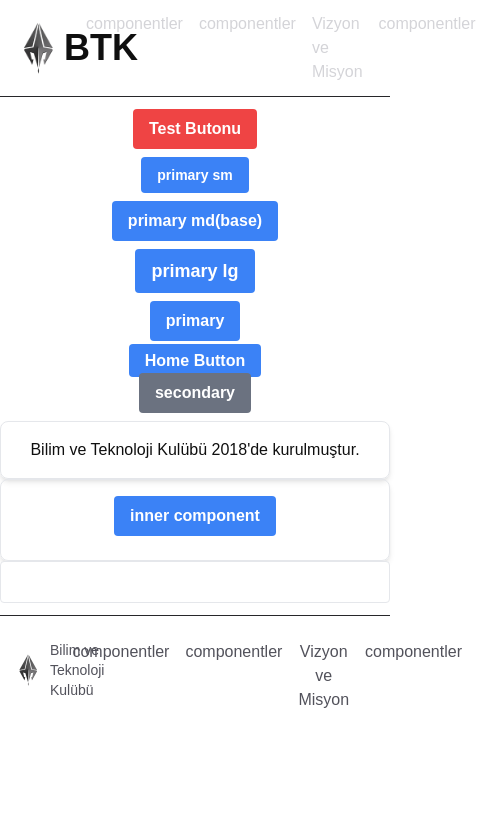
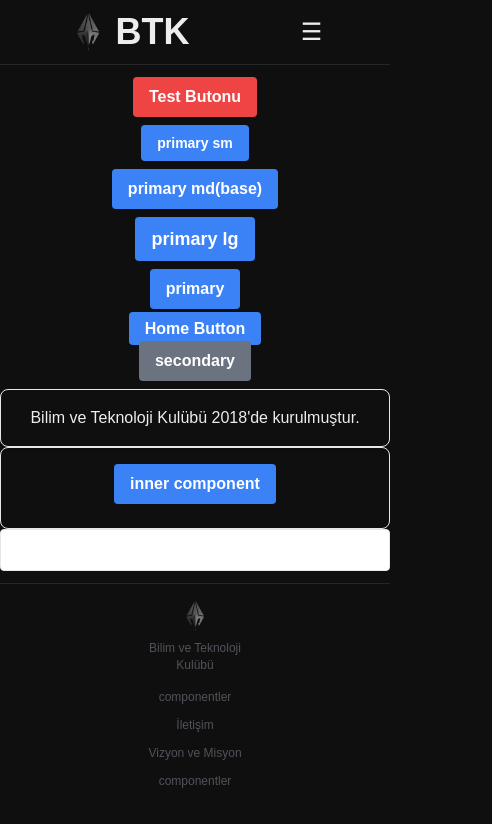
Before and after one commit to leidorf/btk-web-site, a Next.js app in the folder next-js/: page /components in a window 390 px wide. Shown: the top 824 px of the page, 492 px wide, since content can reach past the window. Built offline with nearby package versions, Linux system fonts and the light colour scheme.

Commit message:
ui fix for mobile view

```diff
--- a/next-js/pages/components/layout/Footer.js
+++ b/next-js/pages/components/layout/Footer.js
@@ -2,40 +2,52 @@ import Link from "next/link";
 
 const Footer = () => {
   return (
-    <footer className="py-3 mt-3 border-t border-zinc-800 text-center text-zinc-600">
-      <div>
-        <ul className="flex p-3 justify-around">
+    <footer className="py-4 mt-3 border-t border-zinc-800 text-zinc-600 text-xs">
+      <div className="flex flex-col md:flex-row items-center justify-center md:justify-around px-4">
+        <div className="flex flex-col items-center md:flex-row md:justify-start mb-4 md:mb-0">
+          <Link
+            className="flex flex-col items-center md:flex-row text-center md:text-left"
+            href={`/`}
+          >
+            <img
+              className="h-8 w-auto md:h-10 mb-2 md:mb-0 md:mr-4"
+              src="images/logo.png"
+              alt="Logo"
+            />
+            <span className="text-xs leading-snug">
+              Bilim ve Teknoloji
+              <br />
+              Kulübü
+            </span>
+          </Link>
+        </div>
+
+        <ul className="flex flex-col items-center gap-3 md:flex-row md:gap-6">
           <li>
-            <Link
-              className="flex items-center"
-              href={`/`}
-            >
-              <img
-                className="h-8 w-auto mr-1.5"
-                src="images/logo.png"
-              ></img>
-            <span className="text-sm whitespace-pre-line text-left">Bilim ve Teknoloji{"\n"}Kulübü</span>
-            </Link>
-          </li>
-          <li className="flex">
             <Link
               className="footer-item"
               href={`/components`}
             >
               componentler
             </Link>
+          </li>
+          <li>
             <Link
               className="footer-item"
-              href={`/components`}
+              href={`/contact`}
             >
-              componentler
+              İletişim
             </Link>
+          </li>
+          <li>
             <Link
               className="footer-item"
               href={"/vizyon_misyon"}
             >
               Vizyon ve Misyon
             </Link>
+          </li>
+          <li>
             <Link
               className="footer-item"
               href={`/components`}
--- a/next-js/pages/components/layout/Header.js
+++ b/next-js/pages/components/layout/Header.js
@@ -1,26 +1,112 @@
 import Link from "next/link";
+import { useState } from "react";
 
 const Header = () => {
+  const [menuOpen, setMenuOpen] = useState(false);
+
+  const toggleMenu = () => {
+    setMenuOpen(!menuOpen);
+  };
+
   return (
-    <header className="mb-3 border-b border-zinc-800 ">
-        <ul className="flex p-3 justify-around items-center">
+    <header className="mb-3 border-b border-zinc-800">
+      <div className="flex justify-around items-center p-3">
+        <Link
+          className="flex items-center"
+          href={`/`}
+        >
+          <img
+            className="h-10 md:h-12 w-auto"
+            src="images/logo.png"
+            alt="Logo"
+          />
+          <span className="text-4xl font-black ml-2">BTK</span>
+        </Link>
+
+        <button
+          className="block md:hidden text-2xl"
+          onClick={toggleMenu}
+          aria-label="Toggle Menu"
+        >
+          ☰
+        </button>
+
+        <ul className="hidden md:flex gap-6">
           <li>
-            <Link className="flex items-center" href={`/`}>
-              <img
-                className="logo"
-                src="images/logo.png"
-              ></img>
-              <span className="text-4xl text-decoration-none font-black">BTK</span>
+            <Link
+              className="header-item"
+              href={"/components"}
+            >
+              componentler
             </Link>
           </li>
-          <li className="flex ">
-            <Link className="header-item" href={"/components"}>componentler</Link>
-            <Link className="header-item" href={"/components"}>componentler</Link>
-            <Link className="header-item" href={"/vizyon_misyon"}>Vizyon ve Misyon</Link>
-            <Link className="header-item" href={"/components"}>componentler</Link>
-
+          <li>
+            <Link
+              className="header-item"
+              href={"/contact"}
+            >
+              İletişim
+            </Link>
+          </li>
+          <li>
+            <Link
+              className="header-item"
+              href={"/vizyon_misyon"}
+            >
+              Vizyon ve Misyon
+            </Link>
+          </li>
+          <li>
+            <Link
+              className="header-item"
+              href={"/components"}
+            >
+              componentler
+            </Link>
           </li>
         </ul>
+      </div>
+
+      {menuOpen && (
+        <ul className="flex flex-col gap-4 p-3 md:hidden border-t border-zinc-800 text-right">
+          <li>
+            <Link
+              className="header-hamburger"
+              href={"/components"}
+              onClick={() => setMenuOpen(false)}
+            >
+              componentler
+            </Link>
+          </li>
+          <li>
+            <Link
+              className="header-hamburger"
+              href={"/contact"}
+              onClick={() => setMenuOpen(false)}
+            >
+              İletişim
+            </Link>
+          </li>
+          <li>
+            <Link
+              className="header-hamburger"
+              href={"/vizyon_misyon"}
+              onClick={() => setMenuOpen(false)}
+            >
+              Vizyon ve Misyon
+            </Link>
+          </li>
+          <li>
+            <Link
+              className="header-hamburger"
+              href={"/components"}
+              onClick={() => setMenuOpen(false)}
+            >
+              componentler
+            </Link>
+          </li>
+        </ul>
+      )}
     </header>
   );
 };
--- a/next-js/pages/contact.js
+++ b/next-js/pages/contact.js
@@ -1,53 +1,115 @@
 import Link from "next/link";
+import Layout from "./components/layout/Layout";
+import PageHead from "./components/layout/PageHead";
 
 const Contact = () => {
   return (
     <>
-
-    <div className="flex items-center justify-center h-screen">
-    <div className="text-center">
+      <Layout>
+        <PageHead headTitle={`İletişim`}></PageHead>
+        <div className="flex items-center justify-center">
+          <div className="text-center mt-14 mb-24 md:mt-24 md:mb-36">
             <h4 className="text-3xl font-bold">İletişim</h4>
-
             <ul>
               <li className="flex items-center">
-        <img src="/images/mail_logo.png" alt="Mail Logo" width={20}  height={20} className="mr-2"/>
-          <Link href="mailto:celalbayarbiltek@gmail.com" className="text-blue-500 hover:underline">
+                <img
+                  src="/images/mail_logo.png"
+                  alt="Mail Logo"
+                  width={20}
+                  height={20}
+                  className="mr-2"
+                />
+                <Link
+                  href="mailto:celalbayarbiltek@gmail.com"
+                  className="text-blue-500 hover:underline"
+                >
                   celalbayarbiltek@gmail.com
                 </Link>
               </li>
               <li className="flex items-center">
-          <img src="/images/Instagram_logo.png" alt="Instagram Logo" width={20}  height={20} className="mr-2"/>
-          <Link href="https://www.instagram.com/manisacelalbayarbiltek" target="_blank" className="text-blue-500 hover:underline">
+                <img
+                  src="/images/Instagram_logo.png"
+                  alt="Instagram Logo"
+                  width={20}
+                  height={20}
+                  className="mr-2"
+                />
+                <Link
+                  href="https://www.instagram.com/manisacelalbayarbiltek"
+                  target="_blank"
+                  className="text-blue-500 hover:underline"
+                >
                   manisacelalbayarbiltek
                 </Link>
               </li>
               <li className="flex items-center">
-        <img src="/images/Instagram_logo.png" alt="Instagram Logo" width={20}  height={20} className="mr-2"/>
-          <Link href="https://www.instagram.com/poyrazrobotaksi/" target="_blank" className="text-blue-500 hover:underline">
+                <img
+                  src="/images/Instagram_logo.png"
+                  alt="Instagram Logo"
+                  width={20}
+                  height={20}
+                  className="mr-2"
+                />
+                <Link
+                  href="https://www.instagram.com/poyrazrobotaksi/"
+                  target="_blank"
+                  className="text-blue-500 hover:underline"
+                >
                   poyrazrobotaksi
                 </Link>
               </li>
               <li className="flex items-center">
-        <img src="/images/Instagram_logo.png" alt="Instagram Logo" width={20}  height={20} className="mr-2"/>
-          <Link href="https://www.instagram.com/nevresrobotaksi/" target="_blank" className="text-blue-500 hover:underline">
+                <img
+                  src="/images/Instagram_logo.png"
+                  alt="Instagram Logo"
+                  width={20}
+                  height={20}
+                  className="mr-2"
+                />
+                <Link
+                  href="https://www.instagram.com/nevresrobotaksi/"
+                  target="_blank"
+                  className="text-blue-500 hover:underline"
+                >
                   nevresrobotaksi
                 </Link>
               </li>
               <li className="flex items-center">
-        <img src="/images/Instagram_logo.png" alt="Instagram Logo" width={20}  height={20} className="mr-2"/>
-          <Link href="https://www.instagram.com/karamantech/" target="_blank" className="text-blue-500 hover:underline">
+                <img
+                  src="/images/Instagram_logo.png"
+                  alt="Instagram Logo"
+                  width={20}
+                  height={20}
+                  className="mr-2"
+                />
+                <Link
+                  href="https://www.instagram.com/karamantech/"
+                  target="_blank"
+                  className="text-blue-500 hover:underline"
+                >
                   karamantech
                 </Link>
               </li>
               <li className="flex items-center">
-        <img src="/images/Instagram_logo.png" alt="Instagram Logo" width={20}  height={20} className="mr-2"/>
-          <Link href="https://www.instagram.com/kaygusuztech/" target="_blank" className="text-blue-500 hover:underline">
+                <img
+                  src="/images/Instagram_logo.png"
+                  alt="Instagram Logo"
+                  width={20}
+                  height={20}
+                  className="mr-2"
+                />
+                <Link
+                  href="https://www.instagram.com/kaygusuztech/"
+                  target="_blank"
+                  className="text-blue-500 hover:underline"
+                >
                   kaygusuztech
                 </Link>
               </li>
             </ul>
           </div>
         </div>
+      </Layout>
     </>
   );
 };
--- a/next-js/pages/index.js
+++ b/next-js/pages/index.js
@@ -1,21 +1,17 @@
-import Header from "./components/layout/Header";
-import Footer from "./components/layout/Footer";
 import Link from "next/link";
 import PageHead from "./components/layout/PageHead";
+import Layout from "./components/layout/Layout";
 
 export default function Home() {
-
   return (
     <>
-    <PageHead/>
-    <Header/>
-    <div className="text-center">
-    <div className="text-3xl">
-      BTK WEB SITE
-    </div>
-    <Link href={`/components`}>componentler</Link>
-    </div>
-    <Footer/>
+      <Layout>
+        <PageHead />
+        <div className="text-center">
+          <div className="text-3xl">BTK WEB SITE</div>
+          <Link href={`/components`}>componentler</Link>
+        </div>
+      </Layout>
     </>
   );
 }
--- a/next-js/pages/vizyon_misyon.js
+++ b/next-js/pages/vizyon_misyon.js
@@ -1,68 +1,54 @@
-
-
-import Footer from "./components/layout/Footer";
-import Header from "./components/layout/Header";
+import Layout from "./components/layout/Layout";
 import PageHead from "./components/layout/PageHead";
 
 const VizyonVeMisyon = () => {
   return (
     <>
+      <Layout>
         <PageHead title="Vizyon ve Misyon" />
-      <Header />
-      <div className="animate text-center ">
-        <div className="grid grid-cols-1 md:grid-cols-2 gap-6 p-8">
-          <div className="bg-[#121212] rounded-lg shadow-md hover:shadow-xl hover:scale-105 transition-transform duration-300 mb-6 p-6">
-            <h2 className="text-2xl font-semibold text-[#ff7f50] py-3">
-              Vizyon
-            </h2>
-
-            <p className="mt-4 text-[#e0e0e0] px-12 mb-4">
-              Geleceği inşa eden genç zihinler! Bilim ve Teknoloji Kulübü olarak,
-              bilim ve teknoloji alanında yenilikçi fikirler üreterek toplumun
-              yaşam kalitesini artıran çözümler geliştiren, global ölçekte rekabet
-              edebilecek bilgi ve becerilere sahip bireyler yetiştirmeyi hedefliyoruz.
-              Özgün teknolojiler geliştiren, ulusal ve uluslararası başarılara imza
-              atan ve sürdürülebilir bilgi paylaşımıyla teknoloji ve mühendislik
-              alanında öncü bir kulüp olarak, geleceğin mühendislerine, bilim insanlarına
-              ve teknoloji liderlerine ilham vermeyi ve ülkemizin bilimsel ve
-              teknolojik kalkınmasına öncülük etmeyi vizyonumuz olarak benimsiyoruz.
+        <div className="animate text-center">
+          <div className="grid grid-cols-1 md:grid-cols-2 gap-6 p-4 md:p-8">
+            <div className="bg-[#121212] rounded-lg shadow-md hover:shadow-xl hover:scale-105 transition-transform duration-300 mb-6 p-4 md:p-6">
+              <h2 className="text-xl md:text-2xl font-semibold text-[#ff7f50] py-2 md:py-3">Vizyon</h2>
+              <p className="mt-2 md:mt-4 text-[#e0e0e0] px-2 md:px-6 mb-2 md:mb-4 text-sm md:text-base leading-relaxed">
+                Geleceği inşa eden genç zihinler! Bilim ve Teknoloji Kulübü olarak, bilim ve teknoloji alanında yenilikçi
+                fikirler üreterek toplumun yaşam kalitesini artıran çözümler geliştiren, global ölçekte rekabet edebilecek bilgi
+                ve becerilere sahip bireyler yetiştirmeyi hedefliyoruz. Özgün teknolojiler geliştiren, ulusal ve uluslararası
+                başarılara imza atan ve sürdürülebilir bilgi paylaşımıyla teknoloji ve mühendislik alanında öncü bir kulüp
+                olarak, geleceğin mühendislerine, bilim insanlarına ve teknoloji liderlerine ilham vermeyi ve ülkemizin bilimsel
+                ve teknolojik kalkınmasına öncülük etmeyi vizyonumuz olarak benimsiyoruz.
               </p>
             </div>
-          <div className=" bg-[#121212] rounded-lg shadow-md hover:shadow-xl hover:scale-105 transition-transform duration-300 mb-6 p-6">
-            <h2 className="text-2xl font-semibold text-[#ff7f50] py-3">
-              Misyon
-            </h2>
-            <p className="mt-4 text-[#e0e0e0] px-12 mb-4">
-            Bilim ve Teknoloji Kulübü, üyelerinin teknik bilgi ve becerilerini geliştirmeyi,
-            yenilikçi projelerle geleceğe yön vermeyi ve bilgi paylaşımıyla gelecek nesilleri
-            desteklemeyi amaçlar. Bilimin ışığında ve teknolojinin gücüyle gençleri bilimsel
-            araştırma ve teknolojik üretim süreçlerine dahil ederek, yaratıcı problem çözme,
-            disiplinler arası düşünme ve ekip çalışması becerileri kazandırıyoruz.
-            İnsansız hava araçları gibi ileri teknoloji projeleri üzerinde çalışmanın
-            yanı sıra TÜBİTAK projeleri ve ulusal/uluslararası yarışmalara katılarak gençlerin
-            potansiyellerini ortaya çıkarmalarına destek oluyoruz. Aynı zamanda, sürdürülebilir
-            bir gelecek için bilimsel ve teknolojik projelerle topluma değer katmayı temel misyonumuz
-            olarak benimsiyoruz.
+
+            <div className="bg-[#121212] rounded-lg shadow-md hover:shadow-xl hover:scale-105 transition-transform duration-300 mb-6 p-4 md:p-6">
+              <h2 className="text-xl md:text-2xl font-semibold text-[#ff7f50] py-2 md:py-3">Misyon</h2>
+              <p className="mt-2 md:mt-4 text-[#e0e0e0] px-2 md:px-6 mb-2 md:mb-4 text-sm md:text-base leading-relaxed">
+                Bilim ve Teknoloji Kulübü, üyelerinin teknik bilgi ve becerilerini geliştirmeyi, yenilikçi projelerle geleceğe
+                yön vermeyi ve bilgi paylaşımıyla gelecek nesilleri desteklemeyi amaçlar. Bilimin ışığında ve teknolojinin
+                gücüyle gençleri bilimsel araştırma ve teknolojik üretim süreçlerine dahil ederek, yaratıcı problem çözme,
+                disiplinler arası düşünme ve ekip çalışması becerileri kazandırıyoruz. İnsansız hava araçları gibi ileri
+                teknoloji projeleri üzerinde çalışmanın yanı sıra TÜBİTAK projeleri ve ulusal/uluslararası yarışmalara katılarak
+                gençlerin potansiyellerini ortaya çıkarmalarına destek oluyoruz. Aynı zamanda, sürdürülebilir bir gelecek için
+                bilimsel ve teknolojik projelerle topluma değer katmayı temel misyonumuz olarak benimsiyoruz.
               </p>
             </div>
+
             <div
               style={{
                 backgroundImage: `url('/images/imza.png')`,
-              backgroundSize: 'cover',
-              backgroundPosition: 'center',
+                backgroundSize: "cover",
+                backgroundPosition: "center",
               }}
-            className="p-6 bg-[#121212] rounded-lg shadow-md md:col-span-2 text-center py-8 mb-3"
+              className="p-6 bg-[#121212] rounded-lg shadow-md md:col-span-2 text-center py-6 md:py-8 mb-3"
             >
-            <p className="italic text-lg text-gray-200">
+              <p className="italic text-base md:text-lg text-gray-200 leading-relaxed">
                 "Hayatta en hakiki mürşit ilimdir, fendir."
               </p>
-            <p className="text-gray-600 text-sm">
-              Mustafa Kemal Atatürk
-            </p>
+              <p className="text-gray-400 text-xs md:text-sm mt-2">Mustafa Kemal Atatürk</p>
             </div>
           </div>
         </div>
-      <Footer />
+      </Layout>
     </>
   );
 };
--- a/next-js/styles/globals.css
+++ b/next-js/styles/globals.css
@@ -3,8 +3,11 @@
 @tailwind utilities;
 
 :root {
+  /* THEMES WILL BE ADDED IN FUTURE
   --background: #ffffff;
-  --foreground: #0f0f0f;
+  --foreground: #0f0f0f; */
+  --background: #0f0f0f;
+  --foreground: #ededed;
 }
 
 @media (prefers-color-scheme: dark) {
@@ -20,27 +23,32 @@ body {
   font-family: Arial, Helvetica, sans-serif;
 }
 
-.logo{
+.logo {
   width: auto;
   height: 3.25rem;
 }
 
-.header-item{
+.header-item {
   @apply mr-4 text-zinc-300 hover:underline underline-offset-4 decoration-zinc-600 tracking-normal hover:tracking-wider transition-all duration-300 ease-in-out;
-
 }
 
-.footer-item{
-  @apply mr-4 text-zinc-600 hover:text-zinc-300 transition-colors duration-300 ease-in-out;
+.header-hamburger{
+  @apply block p-2 text-white hover:bg-zinc-700 rounded;
 }
-.animate{
+
+.footer-item {
+  @apply text-zinc-600 hover:text-zinc-300 transition-colors duration-300 ease-in-out;
+}
+
+.animate {
   animation: fadeIn 2s ease-in-out;
 }
+
 @keyframes fadeIn {
   from {
-      opacity: 0;
+    opacity: 0;
   }
   to {
-      opacity: 1;
+    opacity: 1;
   }
 }
```
Lines whose indentation alone changed are shown as unchanged.
